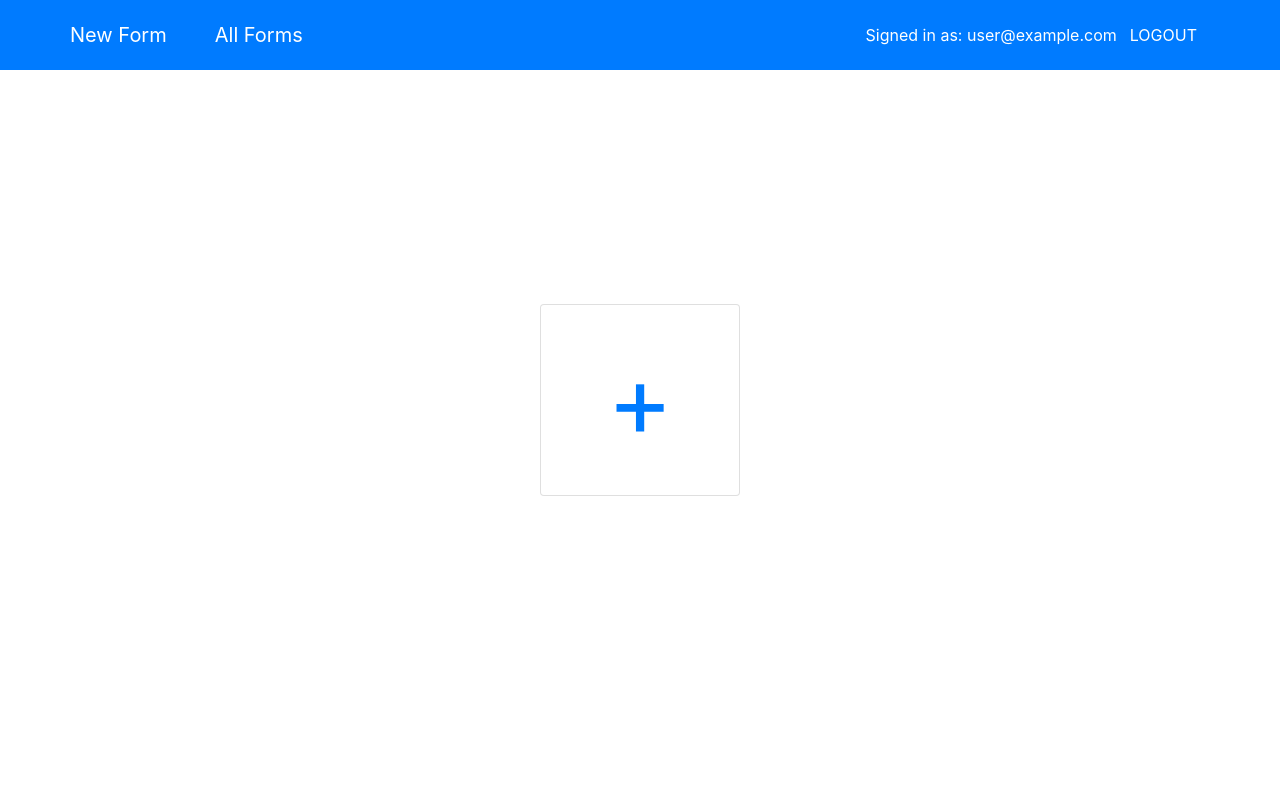
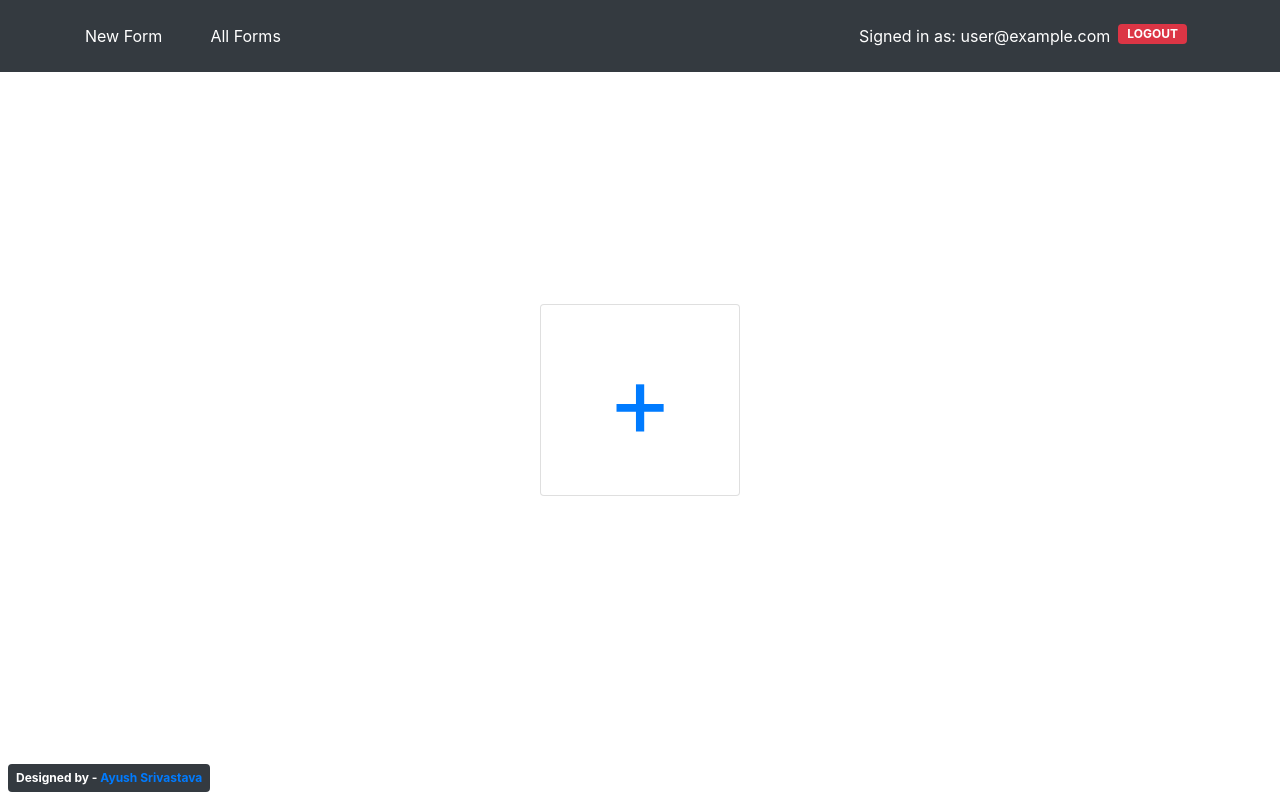
Before and after one commit to ayushcs/FormBuilder, a React (Create React App) app: page / in a window 1280 px wide. Built offline with nearby package versions, Linux system fonts and the light colour scheme; no server answers; sample sign-in values are in the browser's storage.

Commit message:
changed design

```diff
--- a/src/Models/NewFormModel.js
+++ b/src/Models/NewFormModel.js
@@ -68,8 +68,8 @@ function NewFormModel(props) {
 
         </Modal.Body>
         <Modal.Footer>
-          <Button onClick={()=>resetState(false)}>Add</Button>
-          <Button onClick={()=>resetState(true)}>Close</Button>
+          <Button variant="dark" onClick={()=>resetState(false)}>Add</Button>
+          <Button variant="dark" onClick={()=>resetState(true)}>Close</Button>
         </Modal.Footer>
       </Modal>
     );
--- a/src/Models/SuccedModel.js
+++ b/src/Models/SuccedModel.js
@@ -20,7 +20,7 @@ function SuccedModel(props) {
                     {props.url && <Form.Control type="text" name="url" className="mt-2" readOnly={true} value={props.url}></Form.Control>}
                 </Modal.Body>
                 <Modal.Footer>
-                    <Button variant="primary" onClick={props.handleClose}>OK</Button>
+                    <Button variant="dark" onClick={props.handleClose}>OK</Button>
                 </Modal.Footer>
             </Modal>
         </>
--- a/src/components/App.js
+++ b/src/components/App.js
@@ -2,7 +2,7 @@ import React from "react"
 import Signup from "./Signup"
 import { Container } from "react-bootstrap"
 import AuthProvider from "../contexts/AuthContext"
-import { BrowserRouter as Router, Switch, Route } from "react-router-dom"
+import { BrowserRouter as Router, Switch, Route, Link } from "react-router-dom"
 import Dashboard from "./Dashboard"
 import Login from "./Login"
 import PrivateRoute from "./PrivateRoute"
@@ -33,6 +33,7 @@ function App() {
             </AuthProvider>
           </Router>
         </Provider>
+        <div className="badge badge-dark p-2 m-2 position-fixed" style={{bottom: 0}}> Designed by - <a href="https://github.com/ayushcs/">Ayush Srivastava</a></div>
       </>
   )
 }
--- a/src/components/FillForm.js
+++ b/src/components/FillForm.js
@@ -179,7 +179,7 @@ function FillForm({currentUser}) {
                         }
                         {!nonEditable?
                         <div className="row justify-content-end px-3">
-                            <Button className="mt-2" onClick={submitForm}>Submit Form</Button>
+                            <Button variant="dark" className="mt-2" onClick={submitForm}>Submit Form</Button>
                         </div> : null}
                         <SuccedModel
                             show={successModel}
--- a/src/components/ForgotPassword.js
+++ b/src/components/ForgotPassword.js
@@ -43,7 +43,7 @@ export default function ForgotPassword() {
                   <Form.Label>Email</Form.Label>
                   <Form.Control type="email" ref={emailRef} required />
                 </Form.Group>
-                <Button disabled={loading} className="w-100" type="submit">
+                <Button variant="dark" disabled={loading} className="w-100" type="submit">
                   Reset Password
                 </Button>
               </Form>
--- a/src/components/Header.js
+++ b/src/components/Header.js
@@ -1,5 +1,5 @@
 import React, {useEffect, useState} from 'react';
-import { Alert, Navbar, Button, Container } from "react-bootstrap"
+import { Nav, Alert, Navbar, Button, Container } from "react-bootstrap"
 import { useAuth } from "../contexts/AuthContext"
 import {connect} from 'react-redux';
 import { Link, useHistory } from "react-router-dom";
@@ -26,27 +26,29 @@ function Header({currentUser, resetQues, home}) {
     }, [])
     return (
         <>
-            <Navbar fixed="top" className="bg-primary">
+            <Navbar fixed="top" collapseOnSelect expand="lg" bg="dark" variant="dark">
                 <Container>
-                    <Navbar.Brand>
-                        <Link className="text-white pr-5" to="/">
+                <Navbar.Toggle aria-controls="responsive-navbar-nav" />
+                <Navbar.Collapse id="responsive-navbar-nav" className='justify-content-between'>
+                    <Nav className="me-auto">
+                        <Link className="text-white pr-5 my-2" to="/">
                             {home ? 'Go To Home' : 'New Form'}
                         </Link>
-                        <Link className="text-white" to="/listing">
+                        <Link className="text-white my-2" to="/listing">
                             All Forms
                         </Link>
-                    </Navbar.Brand>
-                    <Navbar.Toggle />
-                    <Navbar.Collapse className="justify-content-end">
-                        <Navbar.Text className="text-white">
-                        Signed in as: {currentUser.email}
+                    </Nav>
+                    <Nav>
+                        <Navbar.Text className="text-white my-2">
+                            Signed in as: {currentUser.email}
                         </Navbar.Text>
                         <Navbar.Text>
-                        <Button variant="link" className="text-white" onClick={handleLogout}>
-                        LOGOUT
-                        </Button>
+                            <Button variant="link" className="badge badge-danger m-lg-2 px-0 px-lg-2 text-white" onClick={handleLogout}>
+                                LOGOUT
+                            </Button>
                         </Navbar.Text>
-                    </Navbar.Collapse>
+                    </Nav>
+                </Navbar.Collapse>
                 </Container>
             </Navbar>
             {error && <Alert variant="danger">{error}</Alert>}
--- a/src/components/Listing.js
+++ b/src/components/Listing.js
@@ -16,9 +16,8 @@ function Listing(props) {
                 res.forEach((doc) => {
                     lists.push({fid:doc.id,data: doc.data()})
                 });
+                setLoad(false)
                 saveListingResponse(lists);
-                setLoad(false)
-
             }).catch(()=> {
                 setLoad(true);
                 setMsg('Some Error Occured');
@@ -35,7 +34,7 @@ function Listing(props) {
         <>
             <Header />
             <Container className="mt-5 pt-5">
-                {load ?
+                {load || list.length == 0?
                 <Alert className="my-2" variant="info">{msg}</Alert>
                 :
                 <Table responsive striped bordered hover>
--- a/src/components/Login.js
+++ b/src/components/Login.js
@@ -54,7 +54,7 @@ function Login(props) {
                   <Form.Label>Password</Form.Label>
                   <Form.Control type="password" ref={passwordRef} required />
                 </Form.Group>
-                <Button disabled={loading} className="w-100" type="submit">
+                <Button variant="dark" disabled={loading} className="w-100" type="submit">
                   Log In
                 </Button>
               </Form>
--- a/src/components/NewForm.js
+++ b/src/components/NewForm.js
@@ -69,7 +69,7 @@ function NewForm(props) {
                 <Row>
                     <Col><h3>Create a new form</h3></Col>
                     <Col>
-                        <Button  className="float-right" onClick={() => setModalShow(true)} type="button">
+                        <Button  variant="dark" className="float-right" onClick={() => setModalShow(true)} type="button">
                             Add New Question
                         </Button>
                     </Col>
@@ -106,7 +106,7 @@ function NewForm(props) {
                 }
                 {questions.length > 0 ?
                     <div className="row justify-content-end px-3">
-                        <Button className="mt-2" onClick={saveForm}>Save Form</Button>
+                        <Button variant="dark" className="mt-2" onClick={saveForm}>Save Form</Button>
                     </div> : null
                 }
                 <NewFormModel
--- a/src/components/Signup.js
+++ b/src/components/Signup.js
@@ -84,7 +84,7 @@ function Signup({currentUser}) {
                   <Form.Label>Password Confirmation</Form.Label>
                   <Form.Control type="password" ref={passwordConfirmRef} required />
                 </Form.Group>
-                <Button disabled={loading} className="w-100" type="submit">
+                <Button variant="dark" disabled={loading} className="w-100" type="submit">
                   Sign Up
                 </Button>
               </Form>
--- a/src/components/ViewResponses.js
+++ b/src/components/ViewResponses.js
@@ -62,7 +62,7 @@ function ViewResponses({currentUser}) {
         <>
             <Header home={true}/>
 
-            <Container className="mt-5 pt-5">
+            <Container className="my-5 pt-5">
                 {valid && formData.length > 0 ?
 
                     <Accordion defaultActiveKey="0">
```
